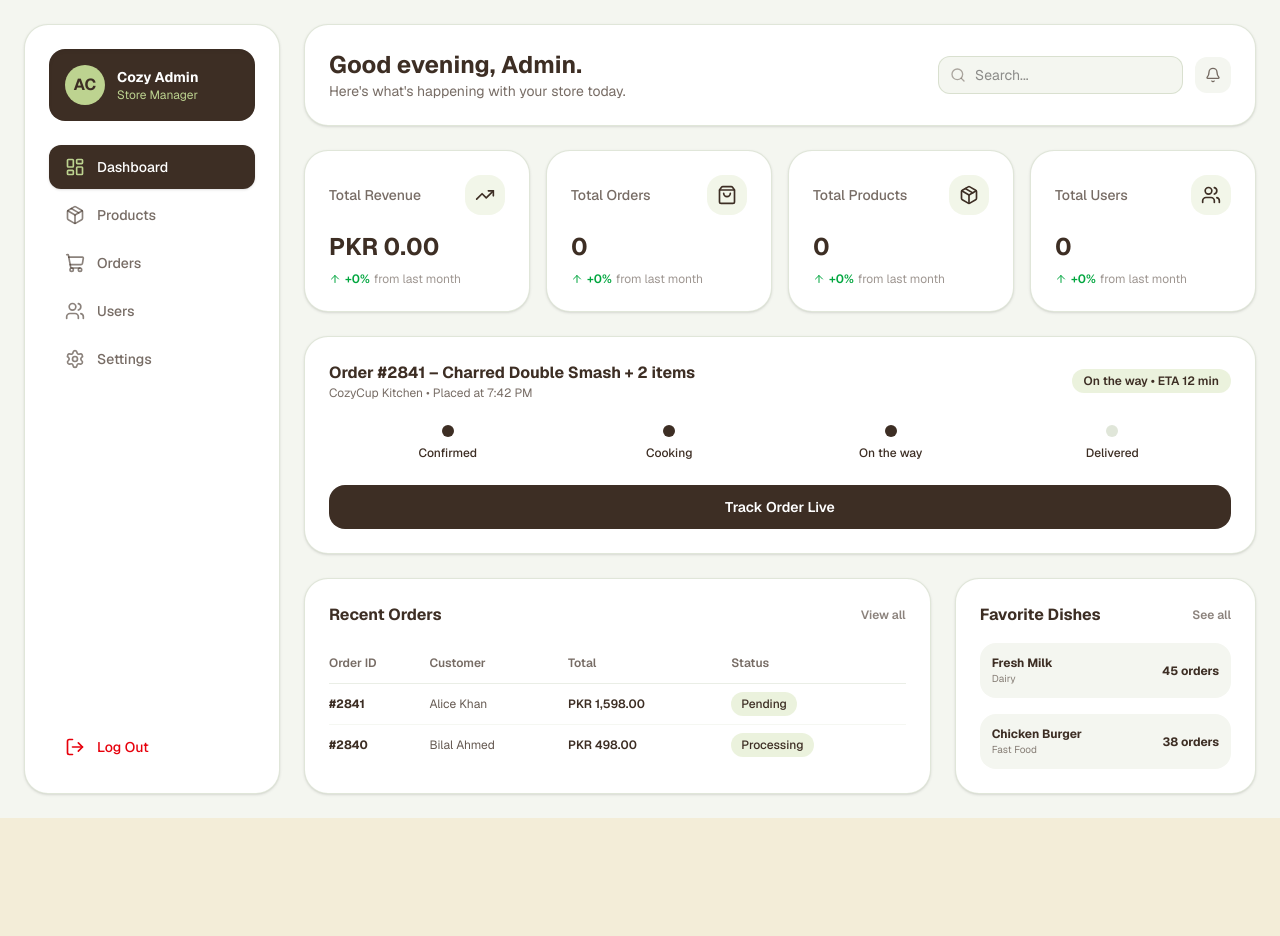
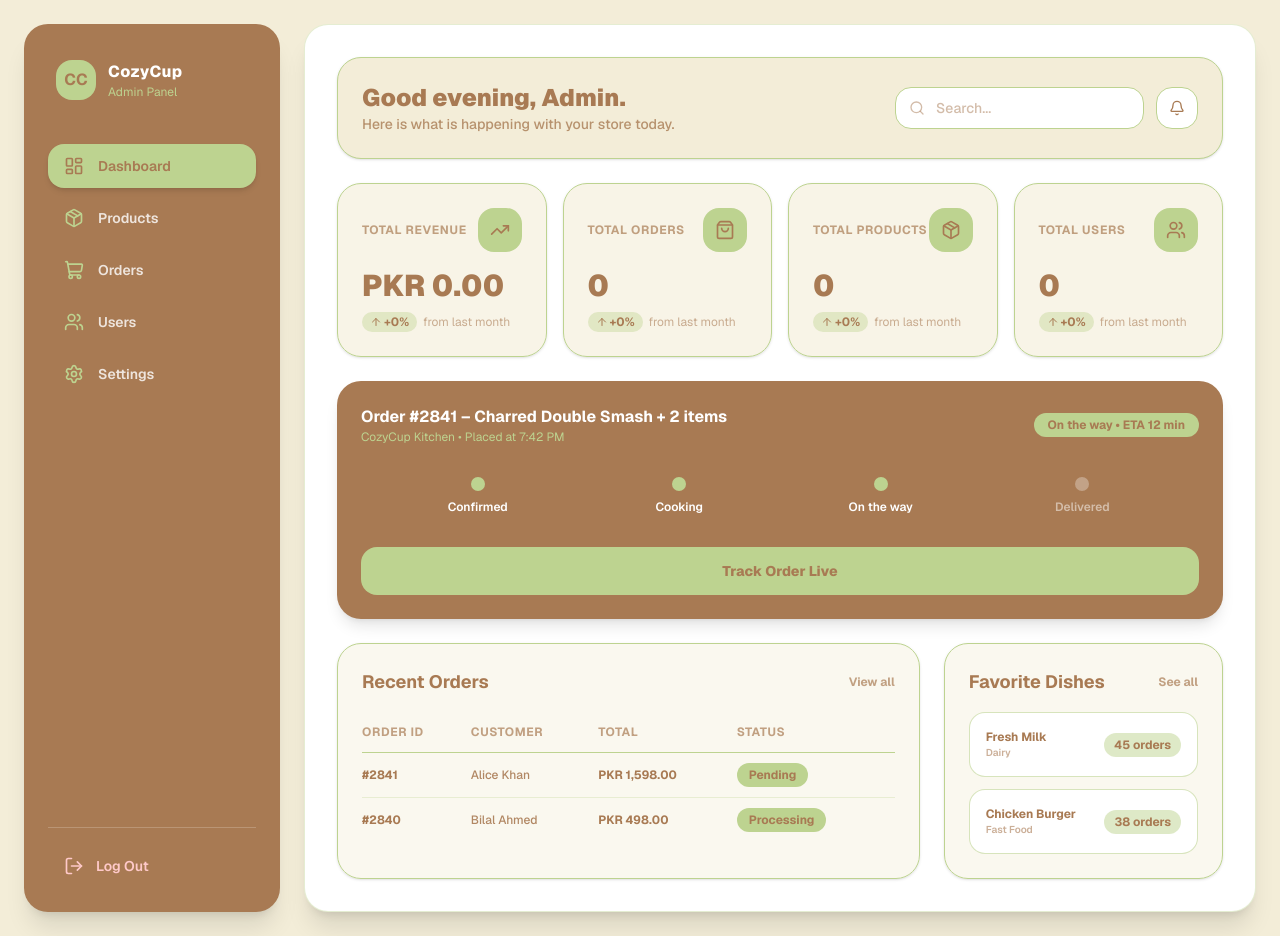
Before and after one commit to Hadiqa-Ehsan/CozyCup, a Next.js app: page /admin in a window 1280 px wide. Before the commit the page ends 818 px from the top, so only its background shows below. Built offline with nearby package versions, Linux system fonts and the light colour scheme.

Commit message:
Apply exact Sweet Corn, Lettuce Green, and Almond brand theme colors to admin panel

```diff
--- a/src/app/admin/layout.tsx
+++ b/src/app/admin/layout.tsx
@@ -27,37 +27,33 @@ export default function AdminLayout({ children }: { children: React.ReactNode })
   const [sidebarOpen, setSidebarOpen] = useState(false);
 
   return (
-    <div className="min-h-screen bg-[#F4F6F0] p-4 lg:p-6">
+    <div className="min-h-screen bg-[#F3EDD8] p-4 lg:p-6 text-[#A87A53]">
       {/* Mobile Menu Button */}
       <button
         onClick={() => setSidebarOpen(!sidebarOpen)}
-        className="fixed left-4 top-4 z-50 rounded-xl bg-[#3D2E24] p-2 text-white shadow-md lg:hidden"
+        className="fixed left-4 top-4 z-50 rounded-2xl bg-[#A87A53] p-2.5 text-[#F3EDD8] shadow-lg lg:hidden"
       >
         {sidebarOpen ? <X className="h-5 w-5" /> : <Menu className="h-5 w-5" />}
       </button>
 
       <div className="mx-auto flex max-w-7xl gap-6">
-        {/* Floating Sidebar Card */}
+        {/* Sidebar using Almond (#A87A53) & Sweet Corn */}
         <aside
-          className={`fixed inset-y-4 left-4 z-40 w-64 rounded-3xl bg-white p-6 shadow-sm border border-[#98AB81]/30 transition-transform duration-300 lg:static lg:flex lg:flex-col ${
+          className={`fixed inset-y-4 left-4 z-40 w-64 rounded-3xl bg-[#A87A53] p-6 shadow-xl transition-transform duration-300 lg:static lg:flex lg:flex-col ${
             sidebarOpen ? "translate-x-0" : "-translate-x-[120%] lg:translate-x-0"
           }`}
         >
-          {/* Profile Card Box Inside Sidebar */}
-          <div className="rounded-2xl bg-[#3D2E24] p-4 text-[#F4F6F0] shadow-inner">
-            <div className="flex items-center gap-3">
-              <div className="flex h-10 w-10 items-center justify-center rounded-full bg-[#BDD390] font-bold text-[#3D2E24]">
-                AC
-              </div>
-              <div>
-                <h2 className="text-sm font-bold text-white">Cozy Admin</h2>
-                <p className="text-xs text-[#BDD390]">Store Manager</p>
-              </div>
+          <div className="flex items-center gap-3 px-2 py-3">
+            <div className="flex h-10 w-10 items-center justify-center rounded-2xl bg-[#BDD390] font-bold text-[#A87A53]">
+              CC
+            </div>
+            <div>
+              <h2 className="text-base font-extrabold tracking-wide text-white">CozyCup</h2>
+              <p className="text-xs text-[#BDD390]">Admin Panel</p>
             </div>
           </div>
 
-          {/* Navigation Links */}
-          <nav className="mt-6 flex-1 space-y-1">
+          <nav className="mt-8 flex-1 space-y-2">
             {navItems.map((item) => {
               const isActive = pathname === item.href || pathname?.startsWith(item.href + "/");
               return (
@@ -65,30 +61,29 @@ export default function AdminLayout({ children }: { children: React.ReactNode })
                   key={item.href}
                   href={item.href}
                   onClick={() => setSidebarOpen(false)}
-                  className={`flex items-center gap-3 rounded-xl px-4 py-3 text-sm font-medium transition-all ${
+                  className={`flex items-center gap-3.5 rounded-2xl px-4 py-3 text-sm font-semibold transition-all ${
                     isActive
-                      ? "bg-[#3D2E24] text-white shadow-sm"
-                      : "text-[#3D2E24]/70 hover:bg-[#F4F6F0] hover:text-[#3D2E24]"
+                      ? "bg-[#BDD390] text-[#A87A53] shadow-md"
+                      : "text-white/80 hover:bg-white/10 hover:text-white"
                   }`}
                 >
-                  <item.icon className={`h-5 w-5 ${isActive ? "text-[#BDD390]" : "text-[#3D2E24]/60"}`} />
+                  <item.icon className={`h-5 w-5 ${isActive ? "text-[#A87A53]" : "text-[#BDD390]"}`} />
                   {item.name}
                 </Link>
               );
             })}
           </nav>
 
-          {/* Logout Button */}
-          <div className="pt-4">
-            <button className="flex w-full items-center gap-3 rounded-xl px-4 py-3 text-sm font-medium text-red-600 transition-all hover:bg-red-50">
+          <div className="pt-4 border-t border-white/20">
+            <button className="flex w-full items-center gap-3 rounded-2xl px-4 py-3 text-sm font-semibold text-red-200 transition-all hover:bg-red-500/20">
               <LogOut className="h-5 w-5" />
               Log Out
             </button>
           </div>
         </aside>
 
-        {/* Main Content Card Area */}
-        <main className="flex-1 rounded-3xl bg-transparent lg:max-w-[calc(100%-17rem)]">
+        {/* Main Content Area */}
+        <main className="flex-1 rounded-3xl bg-white p-6 lg:p-8 text-[#A87A53] shadow-xl border border-[#BDD390]/40">
           {children}
         </main>
       </div>
--- a/src/app/admin/page.tsx
+++ b/src/app/admin/page.tsx
@@ -11,15 +11,15 @@ import {
 } from "lucide-react";
 
 const stats = [
-  { title: "Total Revenue", value: "PKR 0.00", change: "+0%", icon: TrendingUp, trend: "up" },
-  { title: "Total Orders", value: "0", change: "+0%", icon: ShoppingBag, trend: "up" },
-  { title: "Total Products", value: "0", change: "+0%", icon: Package, trend: "up" },
-  { title: "Total Users", value: "0", change: "+0%", icon: Users, trend: "up" },
+  { title: "Total Revenue", value: "PKR 0.00", change: "+0%", icon: TrendingUp },
+  { title: "Total Orders", value: "0", change: "+0%", icon: ShoppingBag },
+  { title: "Total Products", value: "0", change: "+0%", icon: Package },
+  { title: "Total Users", value: "0", change: "+0%", icon: Users },
 ];
 
 const recentOrders = [
-  { id: "#2841", customer: "Alice Khan", date: "Just now", items: 2, total: "PKR 1,598.00", status: "Pending" },
-  { id: "#2840", customer: "Bilal Ahmed", date: "15 min ago", items: 1, total: "PKR 498.00", status: "Processing" },
+  { id: "#2841", customer: "Alice Khan", total: "PKR 1,598.00", status: "Pending" },
+  { id: "#2840", customer: "Bilal Ahmed", total: "PKR 498.00", status: "Processing" },
 ];
 
 const favoriteProducts = [
@@ -30,102 +30,102 @@ const favoriteProducts = [
 export default function AdminDashboard() {
   return (
     <div className="space-y-6">
-      {/* Top Header Card */}
-      <header className="flex flex-col gap-4 rounded-3xl bg-white p-6 shadow-sm border border-[#98AB81]/30 sm:flex-row sm:items-center sm:justify-between">
+      {/* Top Header */}
+      <header className="flex flex-col gap-4 rounded-3xl bg-[#F3EDD8] p-6 shadow-sm border border-[#BDD390] sm:flex-row sm:items-center sm:justify-between">
         <div>
-          <h1 className="text-2xl font-bold text-[#3D2E24]">Good evening, Admin.</h1>
-          <p className="text-sm text-[#3D2E24]/70">Here's what's happening with your store today.</p>
+          <h1 className="text-2xl font-black text-[#A87A53]">Good evening, Admin.</h1>
+          <p className="text-sm font-medium text-[#A87A53]/80">Here is what is happening with your store today.</p>
         </div>
         <div className="flex items-center gap-3">
           <div className="relative">
-            <Search className="absolute left-3 top-1/2 h-4 w-4 -translate-y-1/2 text-[#3D2E24]/40" />
+            <Search className="absolute left-3.5 top-1/2 h-4 w-4 -translate-y-1/2 text-[#A87A53]/50" />
             <input
               type="search"
               placeholder="Search..."
-              className="rounded-xl border border-[#98AB81]/30 bg-[#F4F6F0] py-2 pl-9 pr-4 text-sm focus:border-[#BDD390] focus:outline-none"
+              className="rounded-2xl border border-[#BDD390] bg-white py-2.5 pl-10 pr-4 text-sm font-medium text-[#A87A53] focus:border-[#A87A53] focus:outline-none"
             />
           </div>
-          <button className="rounded-xl bg-[#F4F6F0] p-2.5 text-[#3D2E24]/70 hover:bg-[#98AB81]/20">
+          <button className="rounded-2xl bg-white p-3 text-[#A87A53] border border-[#BDD390] transition-all hover:bg-[#A87A53] hover:text-white">
             <Bell className="h-4 w-4" />
           </button>
         </div>
       </header>
 
-      {/* Stats Grid Cards */}
+      {/* Stats Cards */}
       <div className="grid grid-cols-1 gap-4 sm:grid-cols-2 lg:grid-cols-4">
         {stats.map((stat) => (
           <div
             key={stat.title}
-            className="rounded-3xl bg-white p-6 shadow-sm border border-[#98AB81]/30 transition-all hover:border-[#BDD390]"
+            className="rounded-3xl bg-[#F3EDD8]/60 p-6 shadow-sm border border-[#BDD390] transition-all hover:border-[#A87A53]"
           >
             <div className="flex items-center justify-between">
-              <span className="text-sm font-medium text-[#3D2E24]/70">{stat.title}</span>
-              <div className="rounded-2xl bg-[#BDD390]/20 p-2.5">
-                <stat.icon className="h-5 w-5 text-[#3D2E24]" />
+              <span className="text-xs font-bold uppercase tracking-wider text-[#A87A53]/70">{stat.title}</span>
+              <div className="rounded-2xl bg-[#BDD390] p-3 text-[#A87A53]">
+                <stat.icon className="h-5 w-5" />
               </div>
             </div>
-            <p className="mt-4 text-2xl font-bold text-[#3D2E24]">{stat.value}</p>
-            <div className="mt-2 flex items-center gap-1 text-xs font-semibold text-green-600">
-              <ArrowUp className="h-3 w-3" />
-              <span>{stat.change}</span>
-              <span className="text-[#3D2E24]/50 font-normal">from last month</span>
+            <p className="mt-4 text-3xl font-black text-[#A87A53]">{stat.value}</p>
+            <div className="mt-2 flex items-center gap-1.5 text-xs font-bold text-emerald-700">
+              <span className="flex items-center rounded-full bg-[#BDD390]/40 px-2 py-0.5 text-[#A87A53]">
+                <ArrowUp className="h-3 w-3 mr-0.5" /> {stat.change}
+              </span>
+              <span className="text-[#A87A53]/60 font-normal">from last month</span>
             </div>
           </div>
         ))}
       </div>
 
-      {/* Order Progress Tracker Card */}
-      <div className="rounded-3xl bg-white p-6 shadow-sm border border-[#98AB81]/30">
+      {/* Order Tracker using Almond theme */}
+      <div className="rounded-3xl bg-[#A87A53] p-6 text-white shadow-lg">
         <div className="flex flex-col justify-between gap-2 sm:flex-row sm:items-center">
           <div>
-            <h2 className="text-base font-bold text-[#3D2E24]">Order #2841 – Charred Double Smash + 2 items</h2>
-            <p className="text-xs text-[#3D2E24]/70">CozyCup Kitchen • Placed at 7:42 PM</p>
+            <h2 className="text-base font-bold text-white">Order #2841 – Charred Double Smash + 2 items</h2>
+            <p className="text-xs text-[#BDD390]">CozyCup Kitchen • Placed at 7:42 PM</p>
           </div>
-          <span className="inline-flex w-fit rounded-full bg-[#BDD390]/30 px-3 py-1 text-xs font-semibold text-[#3D2E24]">
+          <span className="inline-flex w-fit rounded-full bg-[#BDD390] px-3.5 py-1 text-xs font-bold text-[#A87A53]">
             On the way • ETA 12 min
           </span>
         </div>
 
-        <div className="mt-6 flex items-center justify-between px-2">
+        <div className="mt-8 flex items-center justify-between px-4">
           {['Confirmed', 'Cooking', 'On the way', 'Delivered'].map((step, index) => (
             <div key={step} className="flex flex-1 flex-col items-center text-center">
-              <div className={`h-3 w-3 rounded-full ${index <= 2 ? 'bg-[#3D2E24]' : 'bg-[#98AB81]/30'}`} />
-              <span className="mt-2 text-xs font-medium text-[#3D2E24]">{step}</span>
+              <div className={`h-3.5 w-3.5 rounded-full ${index <= 2 ? 'bg-[#BDD390]' : 'bg-white/30'}`} />
+              <span className={`mt-2 text-xs font-semibold ${index <= 2 ? 'text-white' : 'text-white/50'}`}>{step}</span>
             </div>
           ))}
         </div>
 
-        <button className="mt-6 w-full rounded-2xl bg-[#3D2E24] py-3 text-center text-sm font-semibold text-white transition-all hover:bg-[#5C4A3A]">
+        <button className="mt-8 w-full rounded-2xl bg-[#BDD390] py-3.5 text-center text-sm font-extrabold text-[#A87A53] transition-all hover:bg-[#a9c07a]">
           Track Order Live
         </button>
       </div>
 
-      {/* Recent Orders & Favorite Dishes Cards Grid */}
+      {/* Tables Grid */}
       <div className="grid grid-cols-1 gap-6 lg:grid-cols-3">
-        {/* Recent Orders Table Card */}
-        <div className="rounded-3xl bg-white p-6 shadow-sm border border-[#98AB81]/30 lg:col-span-2">
+        <div className="rounded-3xl bg-[#F3EDD8]/40 p-6 shadow-sm border border-[#BDD390] lg:col-span-2">
           <div className="flex items-center justify-between">
-            <h2 className="text-base font-bold text-[#3D2E24]">Recent Orders</h2>
-            <button className="text-xs font-semibold text-[#3D2E24]/60 hover:text-[#3D2E24]">View all</button>
+            <h2 className="text-lg font-bold text-[#A87A53]">Recent Orders</h2>
+            <button className="text-xs font-bold text-[#A87A53]/70 hover:text-[#A87A53]">View all</button>
           </div>
           <div className="mt-4 overflow-x-auto">
-            <table className="min-w-full divide-y divide-[#98AB81]/20">
+            <table className="min-w-full divide-y divide-[#BDD390]">
               <thead>
                 <tr>
-                  <th className="py-3 text-left text-xs font-semibold text-[#3D2E24]/70">Order ID</th>
-                  <th className="py-3 text-left text-xs font-semibold text-[#3D2E24]/70">Customer</th>
-                  <th className="py-3 text-left text-xs font-semibold text-[#3D2E24]/70">Total</th>
-                  <th className="py-3 text-left text-xs font-semibold text-[#3D2E24]/70">Status</th>
+                  <th className="py-3 text-left text-xs font-bold text-[#A87A53]/70 uppercase tracking-wider">Order ID</th>
+                  <th className="py-3 text-left text-xs font-bold text-[#A87A53]/70 uppercase tracking-wider">Customer</th>
+                  <th className="py-3 text-left text-xs font-bold text-[#A87A53]/70 uppercase tracking-wider">Total</th>
+                  <th className="py-3 text-left text-xs font-bold text-[#A87A53]/70 uppercase tracking-wider">Status</th>
                 </tr>
               </thead>
-              <tbody className="divide-y divide-[#98AB81]/10">
+              <tbody className="divide-y divide-[#BDD390]/30">
                 {recentOrders.map((order) => (
                   <tr key={order.id}>
-                    <td className="py-3 text-xs font-bold text-[#3D2E24]">{order.id}</td>
-                    <td className="py-3 text-xs text-[#3D2E24]/80">{order.customer}</td>
-                    <td className="py-3 text-xs font-semibold text-[#3D2E24]">{order.total}</td>
-                    <td className="py-3 text-xs">
-                      <span className="rounded-full bg-[#BDD390]/30 px-2.5 py-1 font-medium text-[#3D2E24]">
+                    <td className="py-3.5 text-xs font-bold text-[#A87A53]">{order.id}</td>
+                    <td className="py-3.5 text-xs font-medium text-[#A87A53]/90">{order.customer}</td>
+                    <td className="py-3.5 text-xs font-bold text-[#A87A53]">{order.total}</td>
+                    <td className="py-3.5 text-xs">
+                      <span className="rounded-full bg-[#BDD390] px-3 py-1 font-bold text-[#A87A53]">
                         {order.status}
                       </span>
                     </td>
@@ -136,20 +136,19 @@ export default function AdminDashboard() {
           </div>
         </div>
 
-        {/* Favorite Dishes Card */}
-        <div className="rounded-3xl bg-white p-6 shadow-sm border border-[#98AB81]/30">
+        <div className="rounded-3xl bg-[#F3EDD8]/40 p-6 shadow-sm border border-[#BDD390]">
           <div className="flex items-center justify-between">
-            <h2 className="text-base font-bold text-[#3D2E24]">Favorite Dishes</h2>
-            <button className="text-xs font-semibold text-[#3D2E24]/60 hover:text-[#3D2E24]">See all</button>
+            <h2 className="text-lg font-bold text-[#A87A53]">Favorite Dishes</h2>
+            <button className="text-xs font-bold text-[#A87A53]/70 hover:text-[#A87A53]">See all</button>
           </div>
-          <div className="mt-4 space-y-4">
+          <div className="mt-4 space-y-3">
             {favoriteProducts.map((product) => (
-              <div key={product.name} className="flex items-center justify-between rounded-2xl bg-[#F4F6F0] p-3">
+              <div key={product.name} className="flex items-center justify-between rounded-2xl bg-white p-4 border border-[#BDD390]/60">
                 <div>
-                  <p className="text-xs font-bold text-[#3D2E24]">{product.name}</p>
-                  <p className="text-[10px] text-[#3D2E24]/60">{product.category}</p>
+                  <p className="text-xs font-bold text-[#A87A53]">{product.name}</p>
+                  <p className="text-[10px] font-semibold text-[#A87A53]/60">{product.category}</p>
                 </div>
-                <span className="text-xs font-bold text-[#3D2E24]">{product.orders} orders</span>
+                <span className="rounded-full bg-[#BDD390]/50 px-2.5 py-1 text-xs font-bold text-[#A87A53]">{product.orders} orders</span>
               </div>
             ))}
           </div>
```
